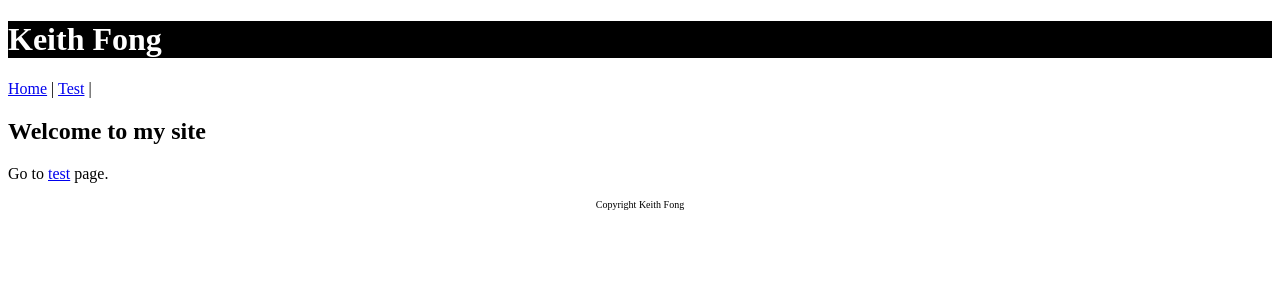
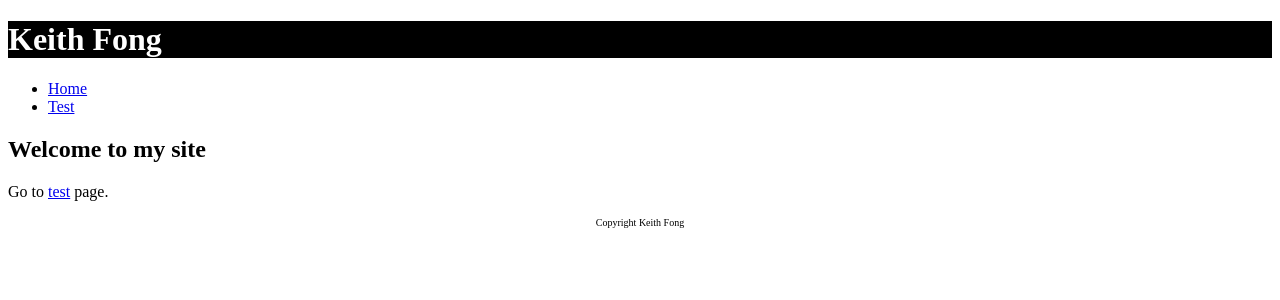
Before and after one commit to hikeithf/hikeithf.github.io, a Jekyll site: the page index.html, which Jekyll copies as it is, in a window 1280 px wide. Shown: the top 300 px of the page. Built offline with Jekyll 4.4.1, drawn with Linux system fonts in a browser that asks for light colours.

Commit message:
Update index.html

```diff
--- a/index.html
+++ b/index.html
@@ -5,13 +5,11 @@
   <title>Keith's page</title>
 </head>
 <body>
- <div class = "top">
 <h1>Keith Fong</h1>
-<nav>
-  <a href="/">Home</a> |
-  <a href="/test">Test</a> |
-</nav>
-  </div>
+<ul>
+  <li class = "nav-item"><a href="/">Home</a></li>
+  <li class = "nav-item"><a href="/test">Test</a></li>
+</ul>
 <h2 class="h2">Welcome to my site</h2>
 <p>Go to <a href="/test">test</a> page.</p>
   <p class="footer">Copyright Keith Fong</p>
```
